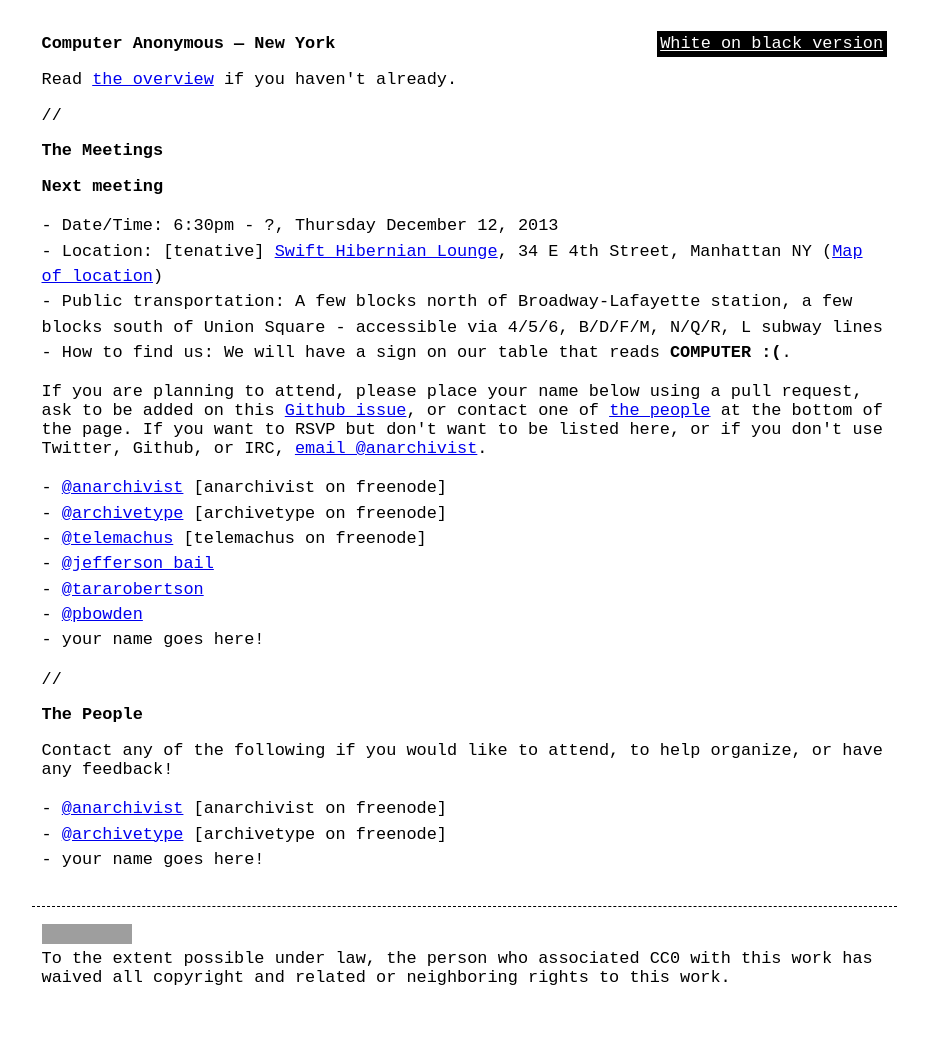
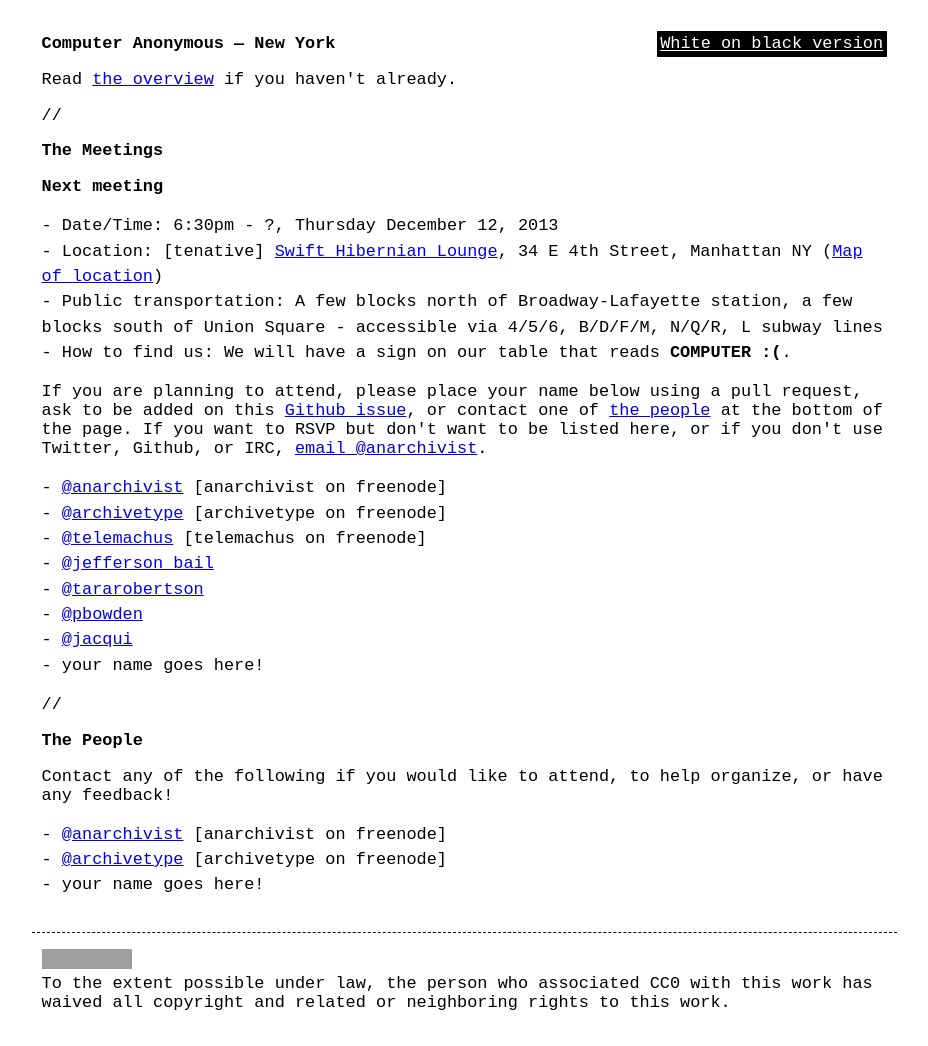
Before and after one commit to computeranonymous/computer, a Jekyll site: the page built from us_newyork.html, in a window 1280 px wide. Shown: the whole page, without its empty margins (176-1104 px from the left). Built offline with Jekyll 4.4.1, drawn with Linux system fonts in a browser that asks for light colours; before the commit the page ends 1021 px from its top, so only the background shows below that; grey boxes are pictures that could not be loaded.

Commit message:
added my name to the computer? computer.

```diff
--- a/us_newyork.html
+++ b/us_newyork.html
@@ -28,6 +28,7 @@
     <li><a href="https://twitter.com/jefferson_bail">@jefferson_bail</a></li>
     <li><a href="https://twitter.com/tararobertson">@tararobertson</a></li>
     <li><a href="https://twitter.com/pbowden">@pbowden</a></li>
+    <li><a href="https://twitter.com/jacqui">@jacqui</a></li>
     <li>your name goes here!</li>
 </ul>
 
```
